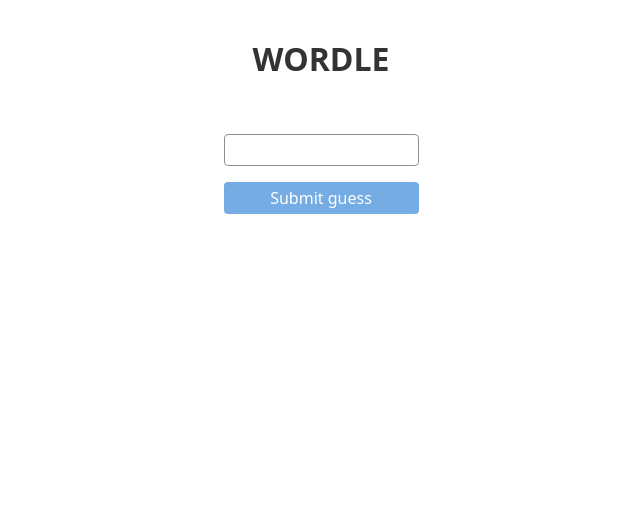
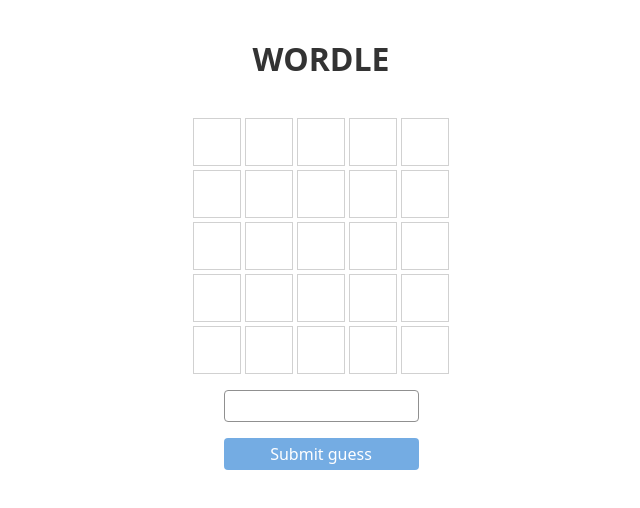
Before and after one commit to thawkin3/wordle, a React (Vite) app: page / in a window 1280 px wide. Shown: the top 508 px of the page, without its empty margins (319-959 px from the left). Built offline with nearby package versions, Linux system fonts and the light colour scheme.

Commit message:
feat: adds empty initial grid rows

```diff
--- a/src/App.css
+++ b/src/App.css
@@ -23,14 +23,19 @@
 }
 
 .letter {
-  height: 2rem;
-  width: 2rem;
+  height: 3rem;
+  width: 3rem;
   display: flex;
   justify-content: center;
   align-items: center;
   text-transform: uppercase;
+  font-size: 1.5rem;
   background: #ffffff;
   color: #ffffff;
+}
+
+.letter.empty {
+  border: solid 1px #d1d1d1;
 }
 
 .letter.correctLetterAndPlace {
--- a/src/GameGrid.tsx
+++ b/src/GameGrid.tsx
@@ -7,6 +7,8 @@
   guesses: Array<string>;
   secretWord: string;
 }) => {
+  const remainingGuesses = 5 - guesses.length;
+
   return (
     <div className="grid">
       {guesses.map((guess) => {
@@ -22,6 +24,21 @@
           </div>
         );
       })}
+      {Array(remainingGuesses)
+        .fill('     ')
+        .map((guess) => {
+          return (
+            <div className="gridRow">
+              {guess.split('').map((character, characterIndex) => (
+                <Letter
+                  character={character}
+                  characterIndex={characterIndex}
+                  secretWord={secretWord}
+                />
+              ))}
+            </div>
+          );
+        })}
     </div>
   );
 };
--- a/src/utils/validateLetter.ts
+++ b/src/utils/validateLetter.ts
@@ -1,4 +1,8 @@
 export const validateLetter = (character, characterIndex, secretWord) => {
+  if (character === ' ') {
+    return 'empty';
+  }
+
   if (secretWord[characterIndex] === character) {
     return 'correctLetterAndPlace';
   }
```
